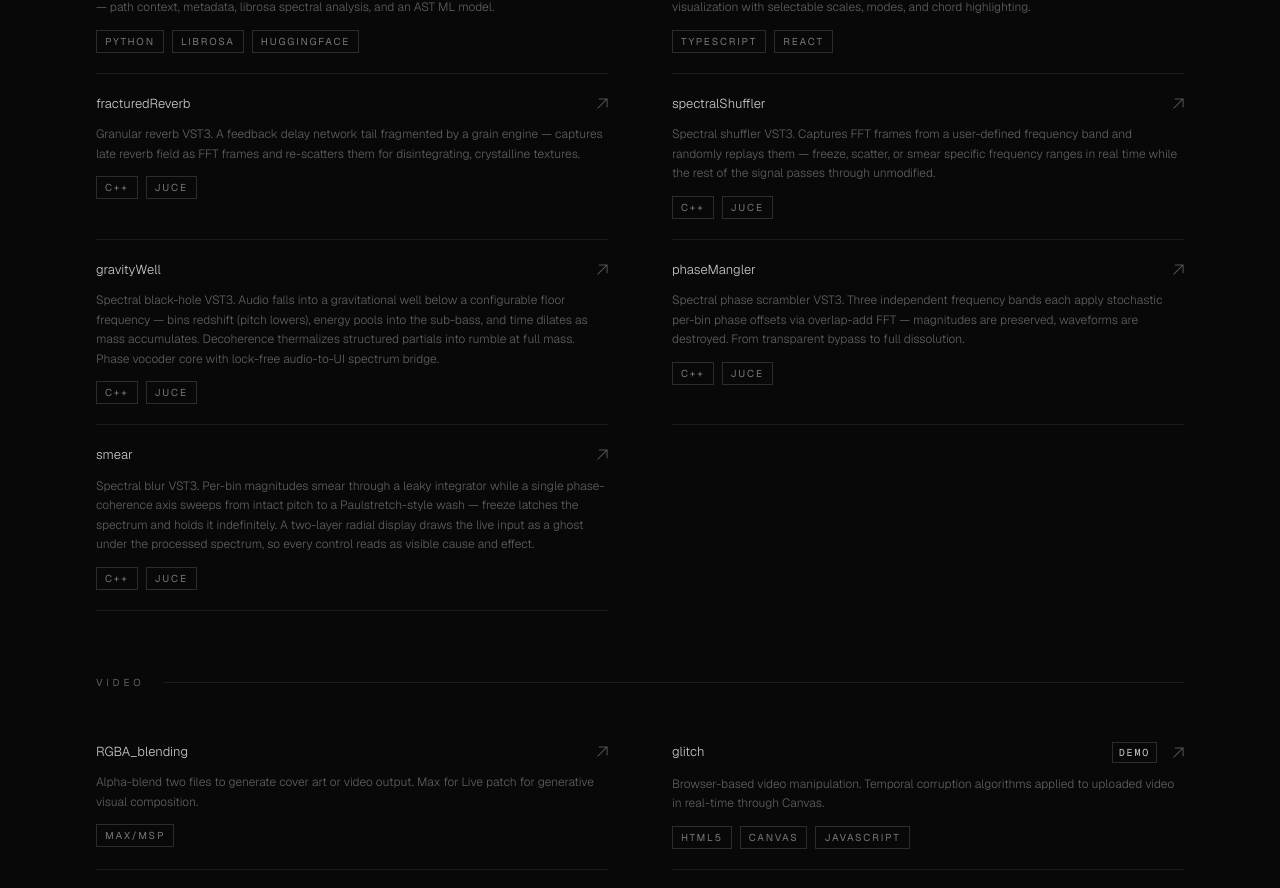
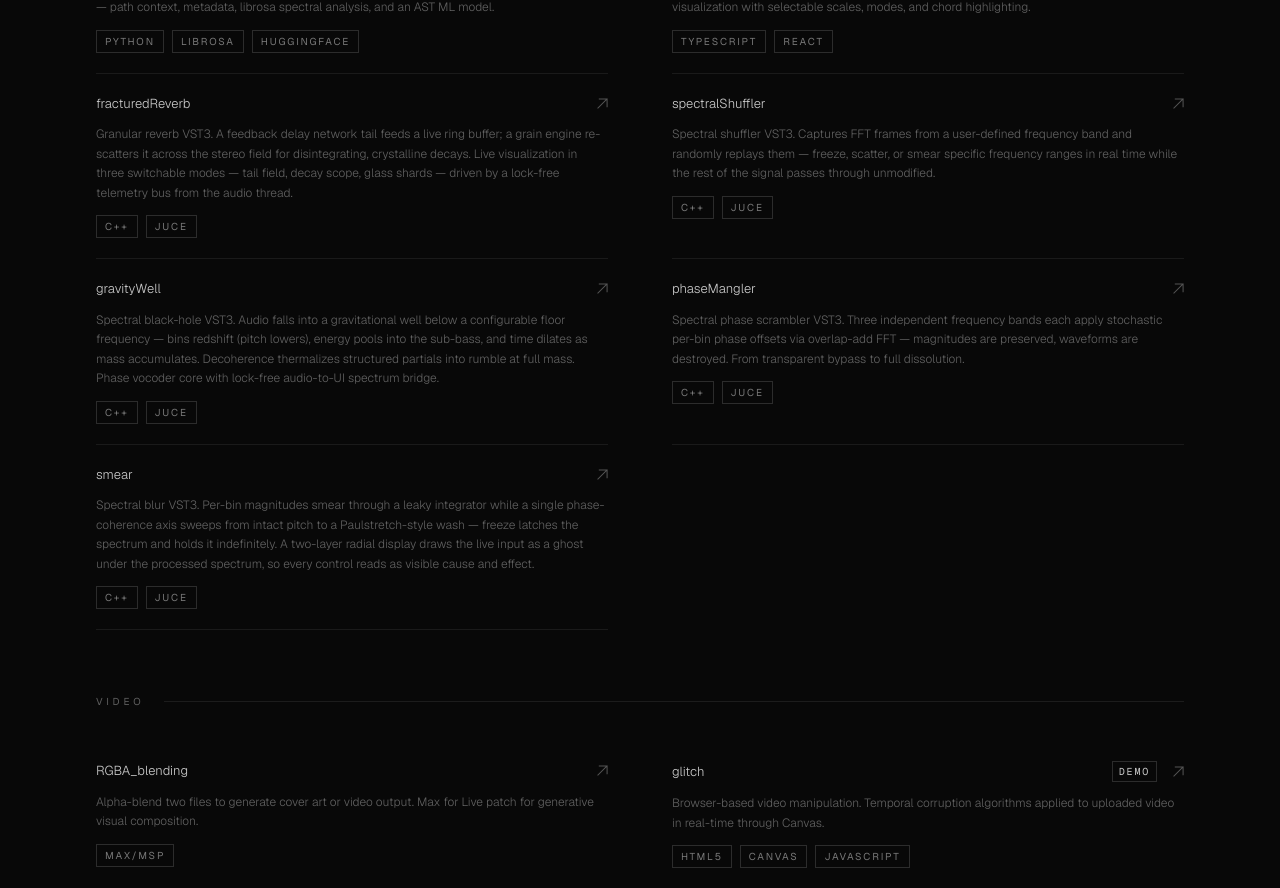
Before and after one commit to hadencain/portfolio, a Next.js app: page / in a window 1280 px wide. Shown: the part 1458-2346 px from the top of the page. Built offline with nearby package versions, Linux system fonts and the light colour scheme.

Commit message:
fracturedReverb card: correct DSP description, add three-mode visualization

```diff
--- a/components/projects.tsx
+++ b/components/projects.tsx
@@ -60,7 +60,7 @@ const AUDIO: Project[] = [
   {
     title: "fracturedReverb",
     description:
-      "Granular reverb VST3. A feedback delay network tail fragmented by a grain engine — captures late reverb field as FFT frames and re-scatters them for disintegrating, crystalline textures.",
+      "Granular reverb VST3. A feedback delay network tail feeds a live ring buffer; a grain engine re-scatters it across the stereo field for disintegrating, crystalline decays. Live visualization in three switchable modes — tail field, decay scope, glass shards — driven by a lock-free telemetry bus from the audio thread.",
     tags: ["C++", "JUCE"],
     github: "https://github.com/hadencain/fracturedReverb",
   },
```
